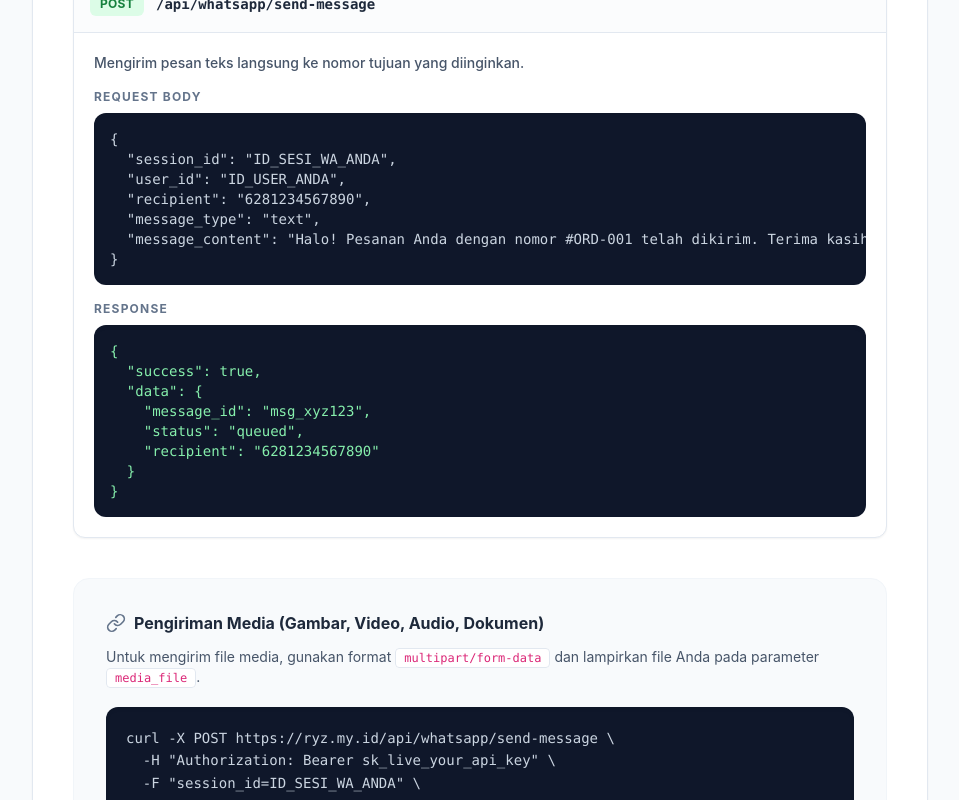
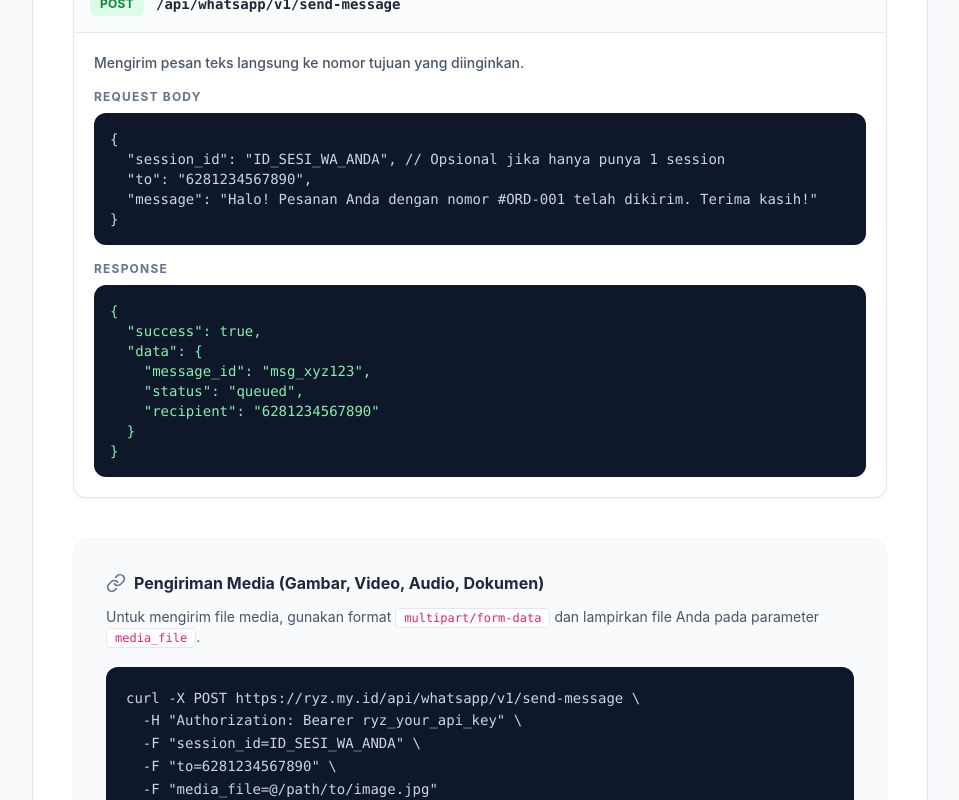
Before and after one commit to bimaryan/ryz.my.id, a React (Vite) app: page /docs in a window 1280 px wide. Shown: the part 800-1600 px from the top of the page, without its empty margins (160-1119 px from the left). Built offline with nearby package versions, Linux system fonts and the light colour scheme; no server answers.

Commit message:
feat: add API documentation page and WhatsApp API key management component

```diff
--- a/src/components/whatsapp/ApiKeysTab.jsx
+++ b/src/components/whatsapp/ApiKeysTab.jsx
@@ -100,15 +100,13 @@ export default function ApiKeysTab({ user, API_URL }) {
           </p>
           <div className="bg-[#0b1121] border border-slate-800/60 p-5 rounded-2xl font-mono text-sm overflow-x-auto shadow-inner group">
             <p className="text-slate-500 mb-2 font-bold tracking-wider text-xs"># Contoh Request Kirim Pesan</p>
-            <p className="text-green-400">POST <span className="text-slate-300">https://ryz.my.id/api/whatsapp/send-message</span></p>
+            <p className="text-green-400">POST <span className="text-slate-300">https://ryz.my.id/api/whatsapp/v1/send-message</span></p>
             <p className="text-purple-400">Authorization: <span className="text-slate-300">Bearer </span><span className="text-yellow-400">&lt;YOUR_API_KEY&gt;</span></p>
             <p className="text-purple-400">Content-Type: <span className="text-slate-300">application/json</span></p>
             <p className="mt-3 text-slate-400">{`{`}</p>
-            <p className="text-blue-300 ml-4">"session_id"<span className="text-slate-400">: </span><span className="text-amber-300">"ID_SESI_WA_ANDA"</span><span className="text-slate-400">,</span></p>
-            <p className="text-blue-300 ml-4">"user_id"<span className="text-slate-400">: </span><span className="text-amber-300">"ID_USER_ANDA"</span><span className="text-slate-400">,</span></p>
-            <p className="text-blue-300 ml-4">"recipient"<span className="text-slate-400">: </span><span className="text-amber-300">"08123456789"</span><span className="text-slate-400">,</span></p>
-            <p className="text-blue-300 ml-4">"message_type"<span className="text-slate-400">: </span><span className="text-amber-300">"text"</span><span className="text-slate-400">,</span></p>
-            <p className="text-blue-300 ml-4">"message_content"<span className="text-slate-400">: </span><span className="text-amber-300">"Hello from external app!"</span></p>
+            <p className="text-blue-300 ml-4">"session_id"<span className="text-slate-400">: </span><span className="text-amber-300">"ID_SESI_WA_ANDA"</span><span className="text-slate-400">, // Opsional jika hanya punya 1 session</span></p>
+            <p className="text-blue-300 ml-4">"to"<span className="text-slate-400">: </span><span className="text-amber-300">"08123456789"</span><span className="text-slate-400">,</span></p>
+            <p className="text-blue-300 ml-4">"message"<span className="text-slate-400">: </span><span className="text-amber-300">"Hello from external app!"</span></p>
             <p className="text-slate-400">{`}`}</p>
           </div>
         </div>
@@ -164,7 +162,7 @@ export default function ApiKeysTab({ user, API_URL }) {
                   <div className="w-full mt-2">
                     <div className="bg-slate-50 border border-slate-200 text-slate-600 px-3 sm:px-4 py-2 rounded-xl font-mono text-xs sm:text-sm tracking-wide shadow-inner flex items-center justify-between gap-2 overflow-hidden w-full max-w-full">
                       <div className="flex items-center truncate">
-                        <span className="text-slate-400 shrink-0">sk_live_</span>
+                        <span className="text-slate-400 shrink-0">ryz_</span>
                         <span className="font-bold text-slate-700 truncate">••••••••••••••••{key.api_key.substring(key.api_key.length - 4)}</span>
                       </div>
                       <button
--- a/src/pages/DocsPage.jsx
+++ b/src/pages/DocsPage.jsx
@@ -91,9 +91,9 @@ export default function DocsPage() {
 
              <EndpointBlock
                method="POST"
-               path="/api/whatsapp/send-message"
+               path="/api/whatsapp/v1/send-message"
                description="Mengirim pesan teks langsung ke nomor tujuan yang diinginkan."
-               requestBody={`{\n  "session_id": "ID_SESI_WA_ANDA",\n  "user_id": "ID_USER_ANDA",\n  "recipient": "6281234567890",\n  "message_type": "text",\n  "message_content": "Halo! Pesanan Anda dengan nomor #ORD-001 telah dikirim. Terima kasih!"\n}`}
+               requestBody={`{\n  "session_id": "ID_SESI_WA_ANDA", // Opsional jika hanya punya 1 session\n  "to": "6281234567890",\n  "message": "Halo! Pesanan Anda dengan nomor #ORD-001 telah dikirim. Terima kasih!"\n}`}
                responseBody={`{\n  "success": true,\n  "data": {\n    "message_id": "msg_xyz123",\n    "status": "queued",\n    "recipient": "6281234567890"\n  }\n}`}
              />
 
@@ -101,13 +101,10 @@ export default function DocsPage() {
                <h3 className="font-bold text-slate-800 mb-3 flex items-center gap-2"><LinkIcon className="w-5 h-5 text-slate-500"/> Pengiriman Media (Gambar, Video, Audio, Dokumen)</h3>
                <p className="text-sm text-slate-600 mb-5">Untuk mengirim file media, gunakan format <code className="bg-white px-2 py-0.5 rounded border border-slate-200 font-mono text-xs text-pink-600">multipart/form-data</code> dan lampirkan file Anda pada parameter <code className="bg-white px-2 py-0.5 rounded border border-slate-200 font-mono text-xs text-pink-600">media_file</code>.</p>
                <div className="bg-slate-900 rounded-xl p-5 overflow-x-auto shadow-inner">
-                  <pre className="text-sm text-slate-300 font-mono leading-relaxed">{`curl -X POST https://ryz.my.id/api/whatsapp/send-message \\
-  -H "Authorization: Bearer sk_live_your_api_key" \\
+                  <pre className="text-sm text-slate-300 font-mono leading-relaxed">{`curl -X POST https://ryz.my.id/api/whatsapp/v1/send-message \\
+  -H "Authorization: Bearer ryz_your_api_key" \\
   -F "session_id=ID_SESI_WA_ANDA" \\
-  -F "user_id=ID_USER_ANDA" \\
-  -F "recipient=6281234567890" \\
-  -F "message_type=image" \\
-  -F "message_content=Ini adalah bukti pembayaran Anda" \\
+  -F "to=6281234567890" \\
   -F "media_file=@/path/to/image.jpg"`}</pre>
                </div>
              </div>
```
